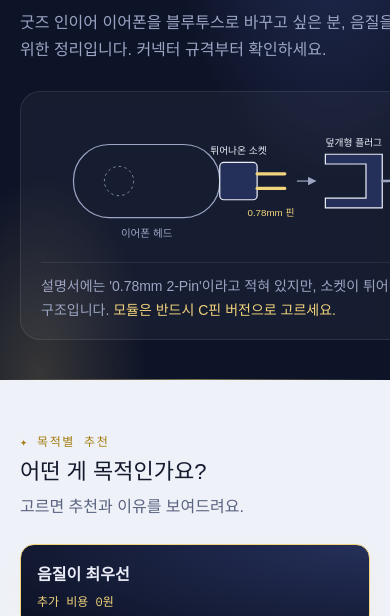
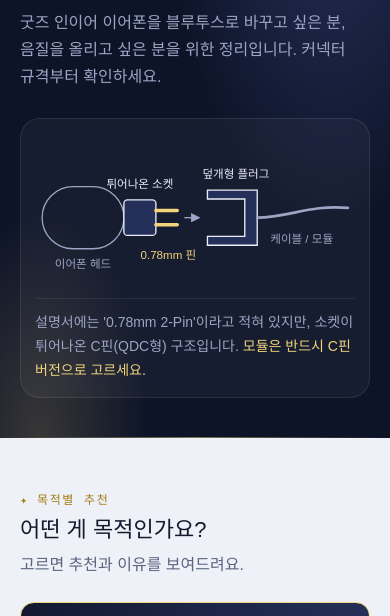
Before and after one commit to uuppkk2255-sudo/star-trace-guide, a plain HTML site: page site/index.html in a window 390 px wide. Shown: the part 197-813 px from the top of the page. Drawn offline with Linux system fonts and the light colour scheme; a web font is replaced by a local one.

Commit message:
모바일용 커넥터 도식 추가, 가로 스크롤 제거
Co-Authored-By: Claude Opus 5.5 (1M context) <noreply@anthropic.com>

```diff
--- a/site/index.html
+++ b/site/index.html
@@ -60,8 +60,9 @@ h1,h2,h3{text-wrap:balance}
 .hero h1 em{font-style:normal;color:var(--star)}
 .hero .intro{color:var(--night-sub);margin:0;max-width:32em}
 .pin{margin:0;background:rgba(255,255,255,.04);border:1px solid rgba(255,255,255,.09);border-radius:20px;padding:20px 20px 16px;backdrop-filter:blur(6px)}
-.pin .scroll{overflow-x:auto}
-.pin svg{display:block;width:100%;min-width:520px;height:auto}
+.pin svg{display:block;width:100%;height:auto}
+.pin .narrow{display:none}
+@media (max-width:560px){.pin .wide{display:none}.pin .narrow{display:block}.pin{padding:16px 14px 14px}}
 .pin text{font-family:var(--f-body)}
 .pin figcaption{font-size:14px;color:var(--night-sub);margin-top:12px;padding-top:12px;border-top:1px solid rgba(255,255,255,.08)}
 .pin figcaption strong{color:var(--star);font-weight:500}
@@ -194,8 +195,7 @@ footer p{margin:4px 0}
     <h1>STAR TRACE 이어폰,<br><em>무선</em>으로 쓸까 그대로 쓸까</h1>
     <p class="intro">굿즈 인이어 이어폰을 블루투스로 바꾸고 싶은 분, 음질을 올리고 싶은 분을 위한 정리입니다. 커넥터 규격부터 확인하세요.</p>
     <figure class="pin">
-      <div class="scroll">
-      <svg viewBox="0 0 640 170" role="img" aria-label="이어폰 쪽 튀어나온 소켓에 케이블 쪽 덮개형 플러그가 씌워지는 C핀 구조">
+      <svg class="wide" viewBox="0 0 640 170" role="img" aria-label="이어폰 쪽 튀어나온 소켓에 케이블 쪽 덮개형 플러그가 씌워지는 C핀 구조">
         <defs><marker id="ar" viewBox="0 0 10 10" refX="8" refY="5" markerWidth="7" markerHeight="7" orient="auto"><path d="M0 0 L10 5 L0 10 z" fill="var(--night-sub)"/></marker></defs>
         <rect x="40" y="40" width="180" height="90" rx="44" fill="none" stroke="var(--night-sub)" stroke-width="1.5"/>
         <circle cx="96" cy="85" r="18" fill="none" stroke="var(--night-sub)" stroke-width="1" stroke-dasharray="3 4"/>
@@ -211,7 +211,21 @@ footer p{margin:4px 0}
         <path d="M420 85 C 480 85, 520 60, 600 70" fill="none" stroke="var(--night-sub)" stroke-width="3" stroke-linecap="round"/>
         <text x="540" y="104" text-anchor="middle" font-size="13" fill="var(--night-sub)">케이블 / 블루투스 모듈</text>
       </svg>
-      </div>
+      <svg class="narrow" viewBox="0 0 360 170" role="img" aria-label="이어폰 쪽 튀어나온 소켓에 케이블 쪽 덮개형 플러그가 씌워지는 C핀 구조">
+        <defs><marker id="ar2" viewBox="0 0 10 10" refX="8" refY="5" markerWidth="7" markerHeight="7" orient="auto"><path d="M0 0 L10 5 L0 10 z" fill="var(--night-sub)"/></marker></defs>
+        <rect x="8" y="58" width="92" height="70" rx="35" fill="none" stroke="var(--night-sub)" stroke-width="1.5"/>
+        <text x="54" y="150" text-anchor="middle" font-size="13" fill="var(--night-sub)">이어폰 헤드</text>
+        <rect x="100" y="73" width="36" height="40" rx="4" fill="var(--night-2)" stroke="var(--night-ink)" stroke-width="1.5"/>
+        <text x="118" y="60" text-anchor="middle" font-size="13" fill="var(--night-ink)">튀어나온 소켓</text>
+        <line x1="136" y1="85" x2="160" y2="85" stroke="var(--star)" stroke-width="4" stroke-linecap="round"/>
+        <line x1="136" y1="101" x2="160" y2="101" stroke="var(--star)" stroke-width="4" stroke-linecap="round"/>
+        <text x="150" y="140" text-anchor="middle" font-size="13" fill="var(--star)">0.78mm 핀</text>
+        <path d="M168 93 h16" stroke="var(--night-sub)" stroke-width="1.5" marker-end="url(#ar2)"/>
+        <path d="M194 62 h56 v62 h-56 v-10 h42 v-42 h-42 z" fill="var(--night-2)" stroke="var(--night-ink)" stroke-width="1.5"/>
+        <text x="226" y="48" text-anchor="middle" font-size="13" fill="var(--night-ink)">덮개형 플러그</text>
+        <path d="M250 93 C 285 93, 310 78, 352 82" fill="none" stroke="var(--night-sub)" stroke-width="3" stroke-linecap="round"/>
+        <text x="300" y="122" text-anchor="middle" font-size="13" fill="var(--night-sub)">케이블 / 모듈</text>
+      </svg>
       <figcaption>설명서에는 '0.78mm 2-Pin'이라고 적혀 있지만, 소켓이 튀어나온 C핀(QDC형) 구조입니다. <strong>모듈은 반드시 C핀 버전으로 고르세요.</strong></figcaption>
     </figure>
   </div>
```
